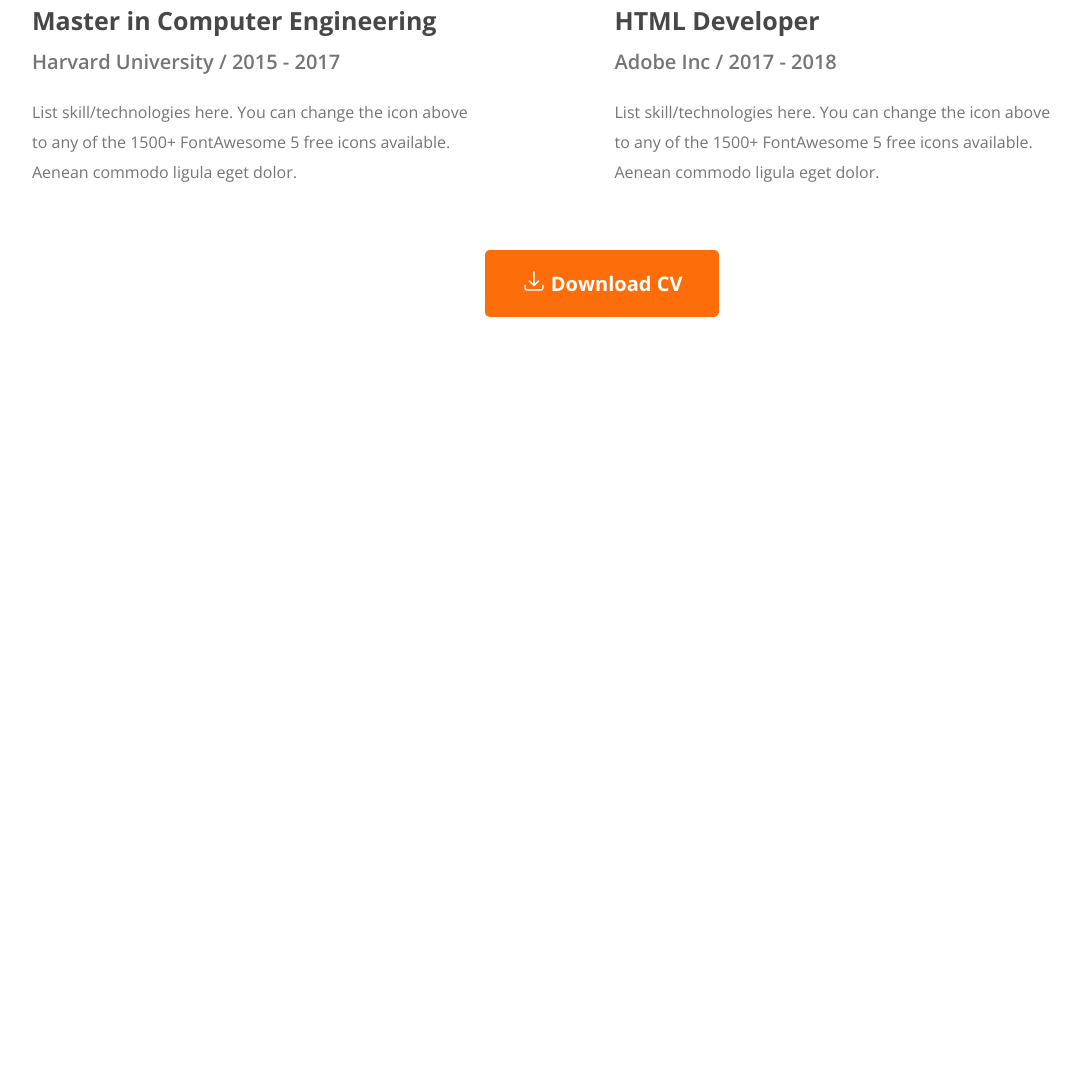
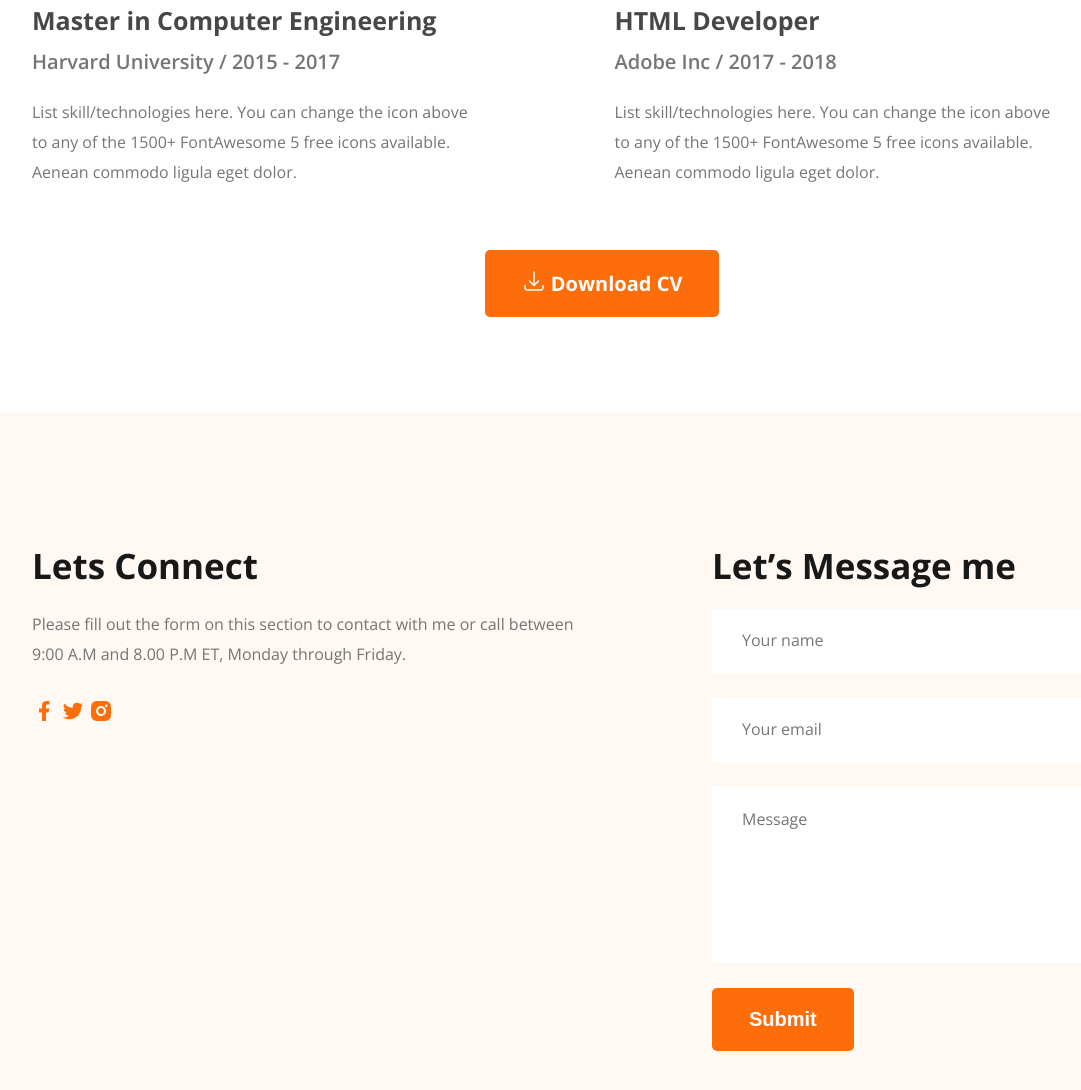
Before and after one commit to Shohanojjaman/web-developer-portfolio, a plain HTML site: page index.html in a window 1280 px wide. Shown: the part 2992-4082 px from the top of the page, without its empty margins (38-1119 px from the left). Before the commit the page ends 3404 px from the top, so only its background shows below. Drawn offline with nearby package versions, Linux system fonts and the light colour scheme.

Commit message:
Completed Footer section.

```diff
--- a/css/style.css
+++ b/css/style.css
@@ -286,3 +286,58 @@ section#resume {
     background-color: #D1D1D1;
     border: none;
 }
+
+/* ===============
+Footer Section
+================== */
+footer {
+    background-color: var(--bg-color);
+    padding: 130px 0;
+}
+
+.footer-content {
+    display: flex;
+}
+
+.footer-content .column {
+    flex-basis: 50%;
+}
+
+.footer-content .column h2 {
+    font-size: 35px;
+    margin-bottom: 20px;
+}
+
+.footer-content .column p {
+    font-size: 16px;
+}
+
+.footer-content .column .social-links {
+    margin-top: 30px;
+}
+
+.footer-content .column input:not(input[type="submit"]),
+.footer-content .column textarea {
+    display: block;
+    width: 100%;
+    padding: 18px 30px;
+    margin-bottom: 25px;
+    border: none;
+    font-size: 16px;
+    line-height: 28px;
+    color: var(--text-color);
+    resize: none;
+}
+
+.footer-content .column input::placeholder,
+.footer-content .column textarea::placeholder {
+    font-family: Open Sans;
+    font-size: 16px;
+    line-height: 28px;
+}
+
+.footer-content .column input:focus,
+.footer-content .column textarea:focus {
+    outline: none;
+
+}
--- a/index.html
+++ b/index.html
@@ -214,7 +214,36 @@
         </section>
     </main>
     <footer>
-
+        <div class="container">
+            <div class="footer-content">
+                <div class="column">
+                    <h2>Lets Connect</h2>
+                    <p>Please fill out the form on this section to contact with me or call between 9:00 A.M and 8.00 P.M
+                        ET,
+                        Monday through Friday.</p>
+                    <div class="social-links">
+                        <a href="#">
+                            <img src="image/icons/facebook.png" alt="Facebook icon">
+                        </a>
+                        <a href="#">
+                            <img src="image/icons/twitter.png" alt="Twitter icon">
+                        </a>
+                        <a href="#">
+                            <img src="image/icons/insta.png" alt="Instagram icon">
+                        </a>
+                    </div>
+                </div>
+                <div class="column" style="padding-left: 110px;">
+                    <h2>Let’s Message me</h2>
+                    <form action="">
+                        <input type="text" placeholder="Your name">
+                        <input type="email" placeholder="Your email">
+                        <textarea rows="5" placeholder="Message"></textarea>
+                        <input type="submit" class="primary-btn" value="Submit">
+                    </form>
+                </div>
+            </div>
+        </div>
     </footer>
 </body>
 
```
Also changed, not shown: image/icons/phone-icon.svg (added).
